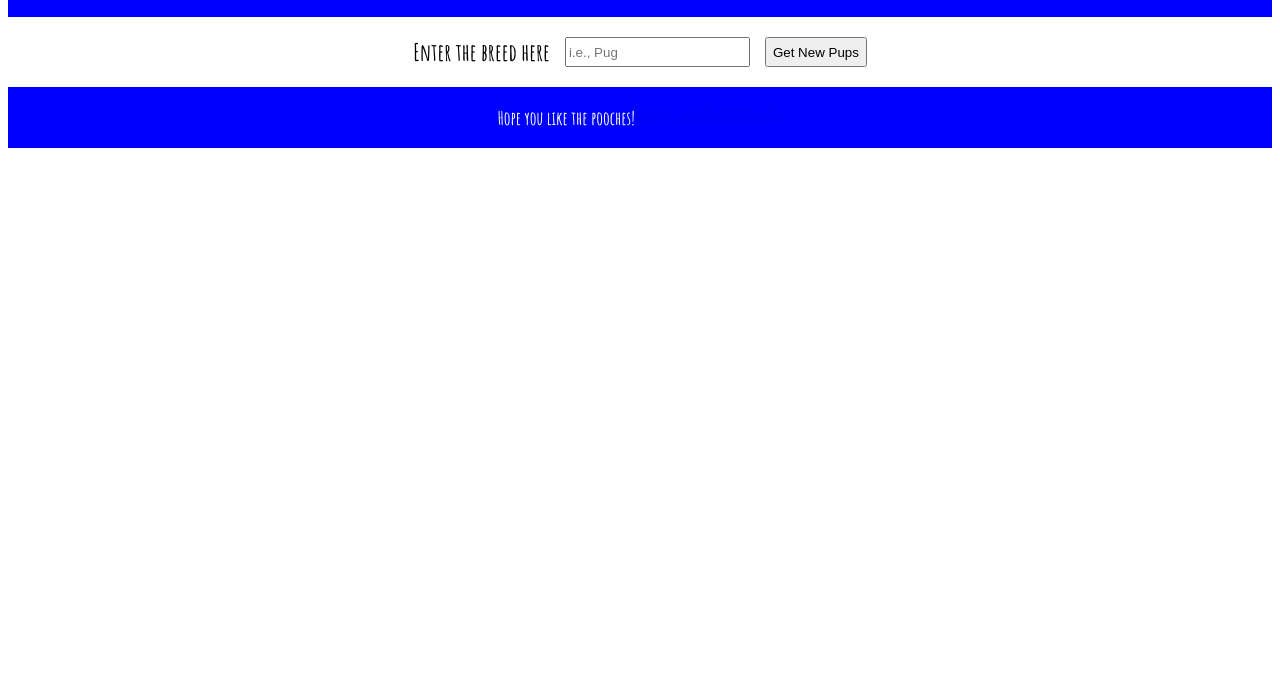
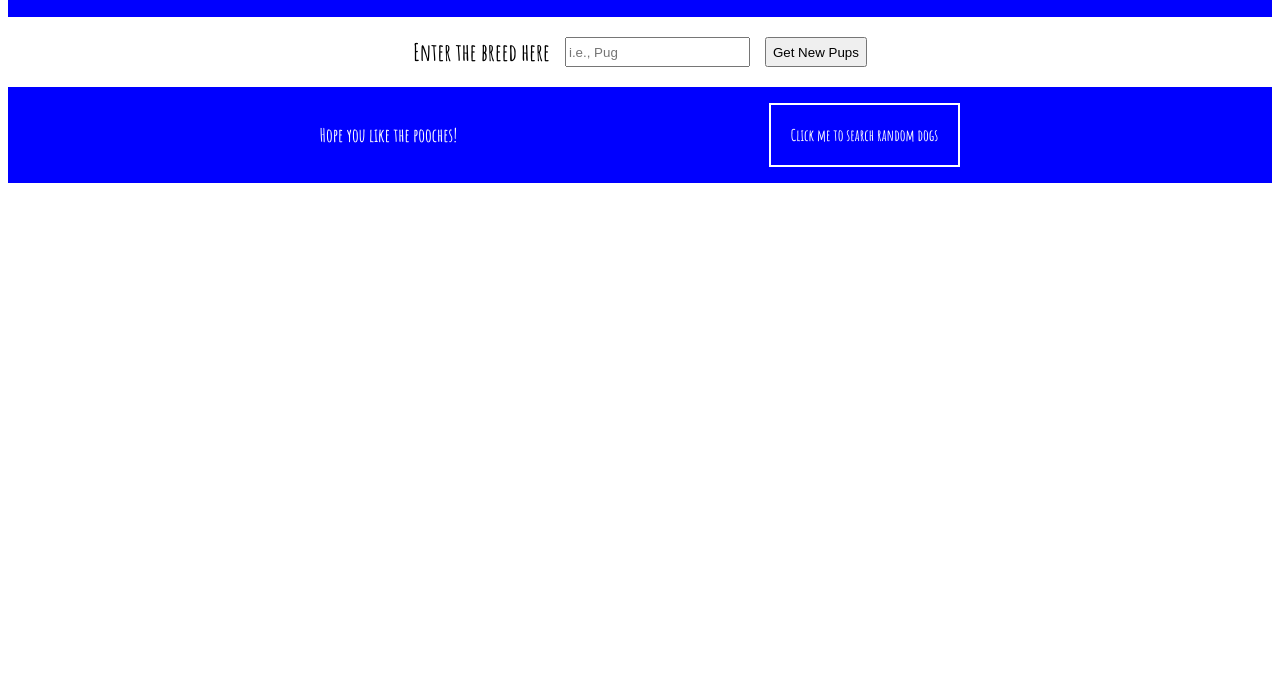
Before and after one commit to rcmartinez54/dog-breed-search-app, a plain HTML site: page index.html in a window 1280 px wide. Shown: the part 121-800 px from the top of the page. Drawn offline with nearby package versions, Linux system fonts and the light colour scheme.

Commit message:
added styles to .psuedo-btn

```diff
--- a/index.css
+++ b/index.css
@@ -1,5 +1,10 @@
 * {
     box-sizing: border-box;
+}
+
+a {
+    color: #fff;
+    text-decoration: none;
 }
 
 body {
@@ -51,7 +56,27 @@ label {
 
 .footer {
     display: flex;
-    justify-content: center;
+    justify-content: space-evenly;
     background: blue;
     color: #fff;
 }
+
+h3 {
+    display: flex;
+    align-items: center;
+}
+
+.psuedo-btn {
+    padding: 20px;
+    border: 2px solid #fff;
+    display: flex;
+    align-items: center;
+    cursor: pointer;
+}
+
+.psuedo-btn:hover {
+    background: #fff;
+    color: blue;
+    border: 2px solid #000;
+    transition: all 1s;
+}
```
